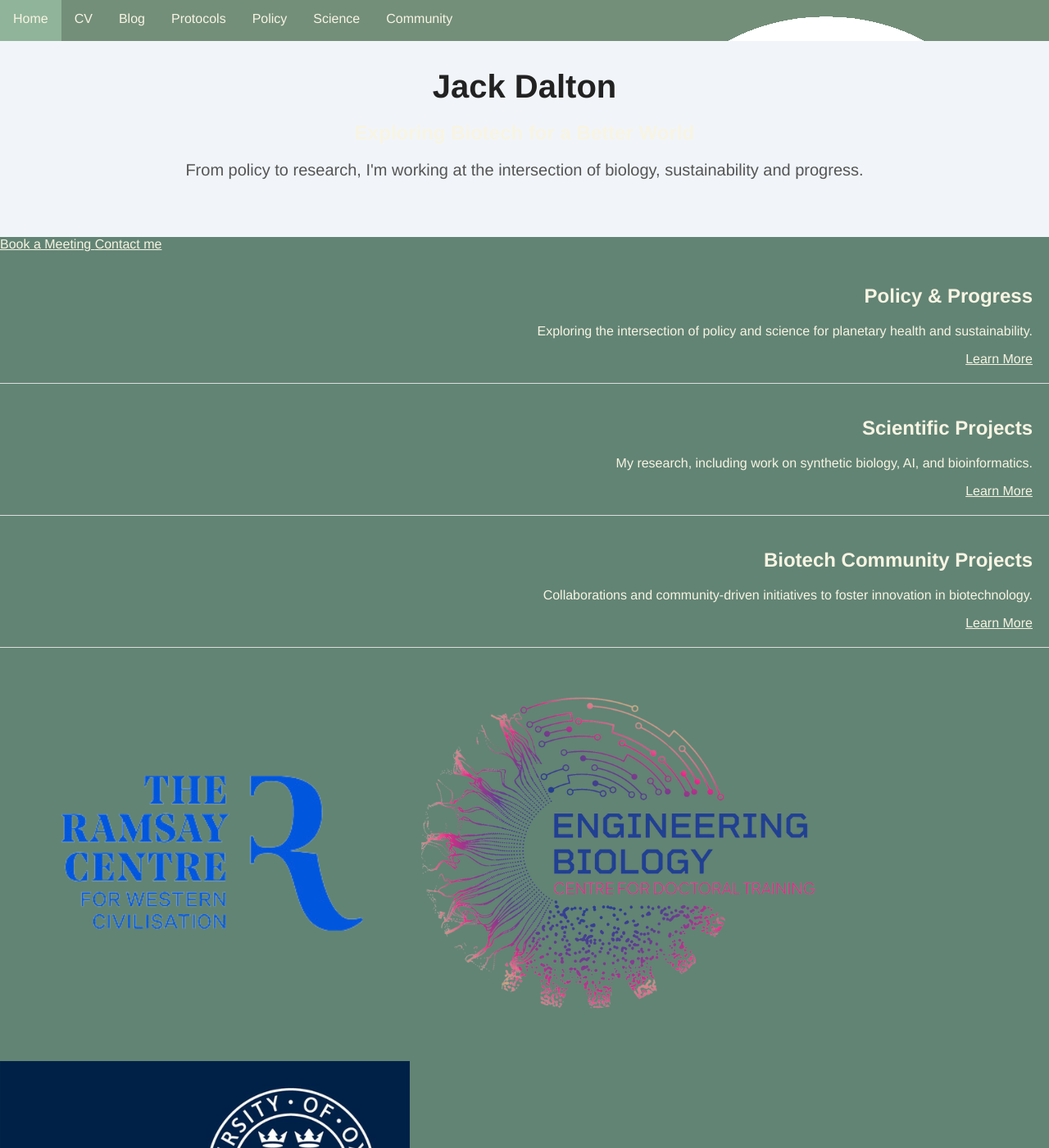
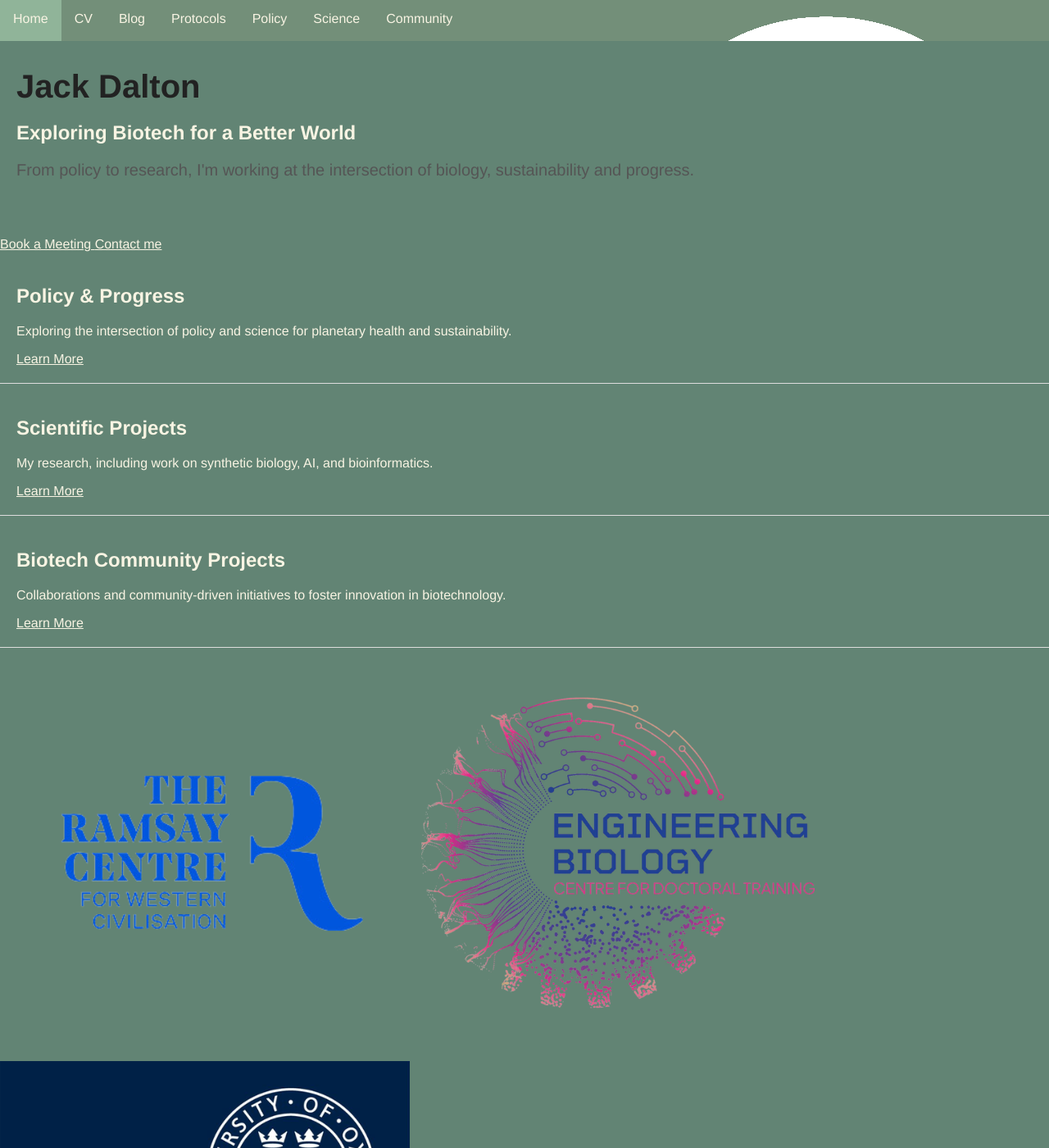
Before and after one commit to JackATDalton/JackATDalton.github.io, a Jekyll site: the page built from index.html, in a window 1280 px wide and 1400 px high. Shown: the whole window at 82% size. Built offline with Jekyll 4.4.1, drawn with Linux system fonts in a browser that asks for light colours; some web fonts are replaced.

Commit message:
Update style.css

```diff
--- a/stylesheets/style.css
+++ b/stylesheets/style.css
@@ -63,9 +63,9 @@
 }
 
 .hero {
-  text-align: center;
+  text-align: left;
   padding: 50px 20px;
-  background-color: #f1f5f9;
+  background-color: #628474;
 }
 
 .hero h1 {
@@ -85,14 +85,15 @@
  width: 100%; /* Full width */
   padding: 20px; /* Add spacing inside */
   border-bottom: 1px solid #ddd; /* Optional: separate subsections with a line */
-  text-align: right; /* right-align text */
 }
 .subsection:nth-child(even) {
   background-color: #90b499; /* Lighter green */
+  text-align: left; /* left-align text */
 }
 
 .subsection:nth-child(odd) {
   background-color: #628474; /* Darker green */
+  text-align: right; /* left-align text */
 
 .section {
   background-color: #90b499;
```
